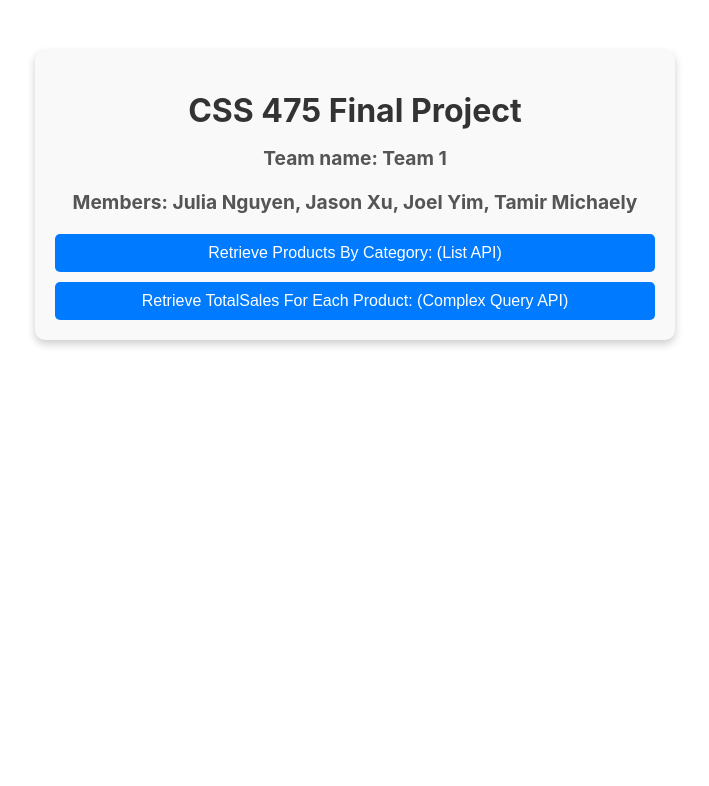
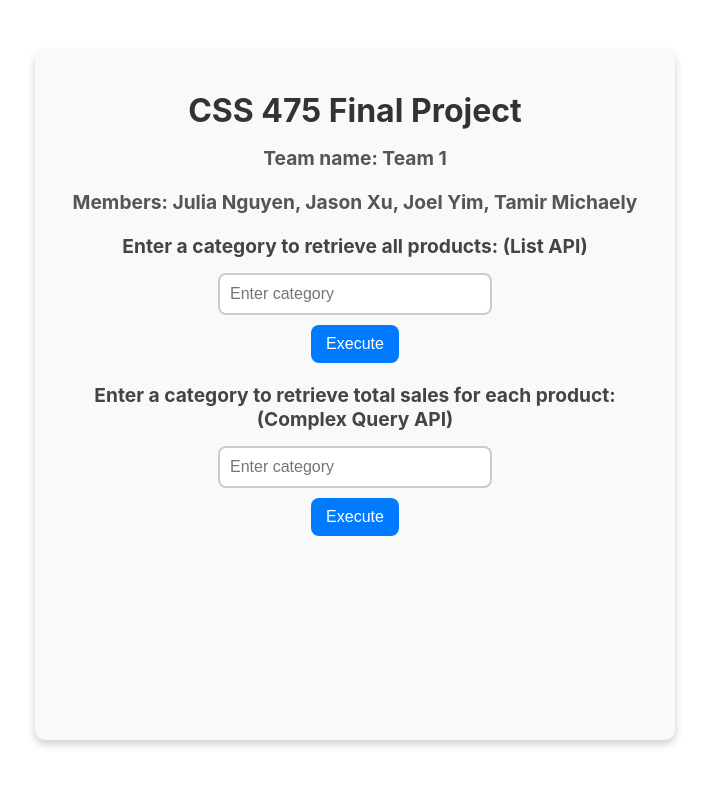
Before and after one commit to tamirmic/DatabasesFinalProject, a React (Create React App) app: page / in a window 1280 px wide. Shown: the top 786 px of the page, without its empty margins (285-994 px from the left). Built offline with nearby package versions, Linux system fonts and the light colour scheme.

Commit message:
updated the textbox

```diff
--- a/src/App.css
+++ b/src/App.css
@@ -7,6 +7,7 @@
   background: #f9f9f9;
   border-radius: 10px;
   box-shadow: 0 4px 8px rgba(0, 0, 0, 0.2);
+  height: 650px;
 }
 
 /* Style the header */
@@ -27,6 +28,7 @@ header h2, header h3 {
   flex-direction: column;
   gap: 10px;
   margin-top: 20px;
+  align-items: center;
 }
 
 /* Style buttons */
@@ -44,3 +46,49 @@ header h2, header h3 {
 .task-button:hover {
   background: #0056b3;
 }
+
+input {
+  width: 250px; /* Set a reasonable width */
+  padding: 10px; /* Add padding for better spacing */
+  font-size: 16px; /* Increase font size */
+  border: 2px solid #ccc; /* Light gray border */
+  border-radius: 8px; /* Rounded corners */
+  outline: none; /* Remove default focus outline */
+  transition: border-color 0.3s ease-in-out; /* Smooth transition on focus */
+}
+
+input:focus {
+  border-color: #007bff; /* Change border color on focus */
+  box-shadow: 0 0 5px rgba(0, 123, 255, 0.5); /* Add a subtle glow */
+}
+
+.button-group {
+  display: flex;
+  align-items: center;
+  gap: 10px; /* Add spacing between elements */
+}
+
+.task-button {
+  padding: 10px 15px;
+  font-size: 16px;
+  background-color: #007bff; /* Blue background */
+  color: white;
+  border: none;
+  border-radius: 8px;
+  cursor: pointer;
+  transition: background 0.3s;
+}
+
+.task-button:hover {
+  background-color: #0056b3; /* Darker blue on hover */
+}
+
+/* Style the label */
+label {
+  font-size: 1.2rem; /* Increase readability */
+  font-weight: bold; /* Make it stand out */
+  color: #444; /* Slightly softer than black */
+  margin-bottom: 5px; /* Add space below */
+  display: block; /* Ensures it appears above input */
+  text-align: center; /* Align text properly */
+}
--- a/src/App.js
+++ b/src/App.js
@@ -4,11 +4,18 @@ import { useState } from "react";
 import "./App.css";
 
 function App() {
+  const [category, setCategory] = useState("");
   const [message, setMessage] = useState("");
 
   const retrieveProductsByCategory = () => {
-    fetch("http://localhost:3000/retrieveProductsByCategory/")
-      .then((response) => response.json())
+
+    if (category.trim() === "") {
+      setMessage("Please enter a category!");
+      return;
+    }
+
+    fetch(`http://localhost:3000/retrieveProductsByCategory?category=${category}`)
+    .then((response) => response.json())
       .then((data) => setMessage(JSON.stringify(data, null, 2)))
       .catch((error) => console.error("Error fetching message:", error));
   };
@@ -21,9 +28,6 @@ function App() {
 };
 
 
-
-
-
   return (
     <div className="container">
       <header>
@@ -34,8 +38,14 @@ function App() {
 
       <div className="card">
         <div className="button-group">
-          <button className="task-button" onClick={retrieveProductsByCategory}>Retrieve Products By Category: (List API)</button>
-          <button className="task-button" onClick={retrieveTotalSalesForEachProduct}>Retrieve TotalSales For Each Product: (Complex Query API)</button>
+          <label>Enter a category to retrieve all products: (List API)</label>
+          <input type="text" placeholder="Enter category" value={category} onChange={(e) => setCategory(e.target.value)}/>
+          <button className="task-button" onClick={retrieveProductsByCategory}>Execute</button>
+        </div>
+        <div className="button-group">
+          <label>Enter a category to retrieve total sales for each product: (Complex Query API)</label>
+          <input type="text" placeholder="Enter category" value={category} onChange={(e) => setCategory(e.target.value)}/>
+          <button className="task-button" onClick={retrieveTotalSalesForEachProduct}>Execute</button>
         </div>
       </div>
 
--- a/src/Database.js
+++ b/src/Database.js
@@ -1,4 +1,6 @@
+// use for connection string
 require('dotenv').config();
+// use for postgres database connection
 const pg = require('pg')
 
 // configuration for connection string, using an env file to store the following variables
@@ -42,7 +44,7 @@ async function retrieveProductsByCategory(category) {
     const query = `
         SELECT ProductSKU, ProductName, Price, InventoryLevel
         FROM Product
-        WHERE Category = '${category}'
+        WHERE Category ILIKE '${category}'
         ORDER BY ProductName;
     `;
 
--- a/src/Server.js
+++ b/src/Server.js
@@ -22,8 +22,9 @@ app.get("/", (req, res) => {
 
 app.get("/retrieveProductsByCategory/", async (req, res) => {
     try {
+        const category = req.query.category;
         console.log('Server.retrieveProductsByCategory() -> running...')
-        const rows = await retrieveProductsByCategory('Electronics');
+        const rows = await retrieveProductsByCategory(category);
         // Send the rows as JSON response to the client
         res.json({ message: "Server.retrieveProductsByCategory() -> executing API!", data: rows });
     }   catch (error) {
```
